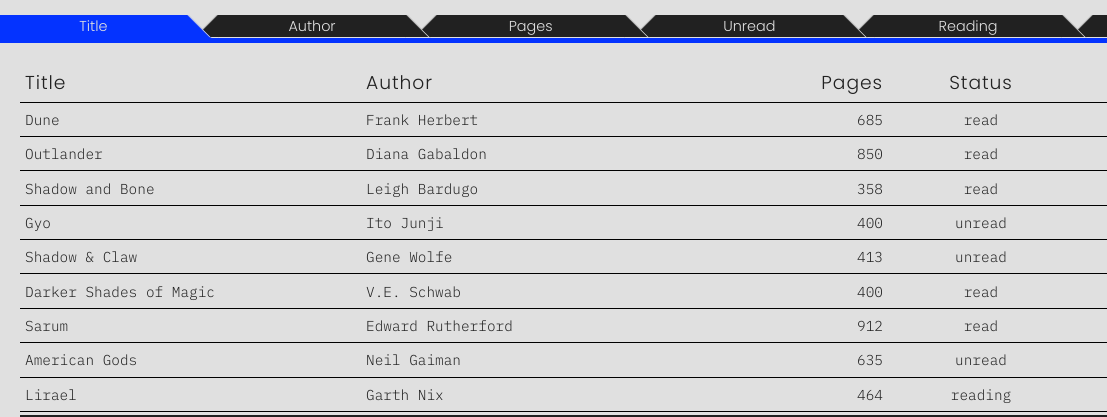
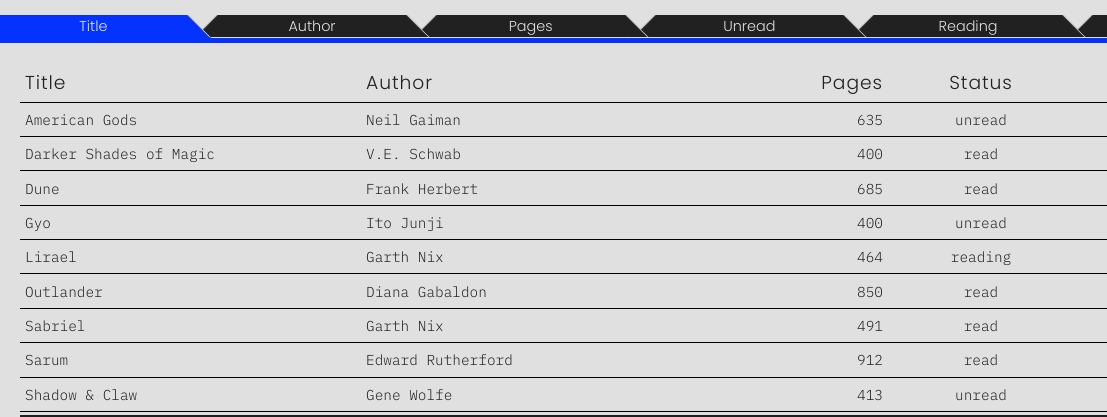
Before and after one commit to Cedrus32/Library, a plain HTML site: page index.html in a window 1280 px wide. Both pictures are taken after a click on the button "Title". Shown: the part 266-683 px from the top of the page, 0-1107 px from the left. Drawn offline with Linux system fonts and the light colour scheme.

Commit message:
Sort by title, author, and pages

```diff
--- a/index.html
+++ b/index.html
@@ -41,7 +41,7 @@
 
                 <section class='sort'>
                     <!-- filter library -->
-                    <button id='srt-title' class='r-slant view'>Title</button>
+                    <button id='srt-title' class='r-slant'>Title</button>
                     <button id='srt-author' class='l-slant r-slant'>Author</button>
                     <button id='srt-pages' class='l-slant r-slant'>Pages</button>
                     <button id='srt-unread' class='l-slant r-slant'>Unread</button>
--- a/script.js
+++ b/script.js
@@ -356,17 +356,67 @@ observer.observe(table, config);
 
 
 
-// SORT & FILTER
+// -------------------- SORT & FILTER -------------------- //
 let navButtons = document.querySelectorAll('section.sort button');
-console.log(navButtons);
 let lastButton;
-let currButton = document.getElementById('srt-title');
+let currButton = undefined;
 
+function sortTable() {
+    let switching = true;
+    let shouldSwitch;
+    let i;
+    while (switching === true) {
+        switching = false;
+        rows = table.rows;
+        for (i = 0; i < (rows.length - 1); i++) {
+            shouldSwitch = false;
+            let currRow = rows[i];
+            let nextRow = rows[i + 1];
+            switch (currButton.id) {
+                case 'srt-title':
+                    x = currRow.children[0].textContent;
+                    y = nextRow.children[0].textContent;
+                    break
+                case 'srt-author':
+                    x = currRow.children[1].textContent;
+                    y = nextRow.children[1].textContent;
+                    break
+                case 'srt-pages':
+                    x = currRow.children[2].textContent;
+                    y = nextRow.children[2].textContent;
+                    break
+                case 'srt-unread':
+                    console.log('unread');
+                    break
+                case 'srt-reading':
+                    console.log('reading');
+                    break
+                case 'srt-read':
+                    console.log('read');
+            }
+
+            if (x > y) {
+                shouldSwitch = true;
+                break
+            }
+        }
+
+        if (shouldSwitch = true) {
+            rows[i].parentNode.insertBefore(rows[i + 1], rows[i]);
+            switching = true;
+        }
+    }
+}
+
+// * listens for click on nav buttons
 navButtons.forEach(button => button.addEventListener('click', () => {
     lastButton = currButton;
     currButton = button;
     if (lastButton !== currButton) {
-        lastButton.classList.remove('view');
+        if (lastButton !== undefined) {
+            lastButton.classList.remove('view');
+        }
         currButton.classList.add('view');
+        sortTable();
     }
-}))
+}));
```
